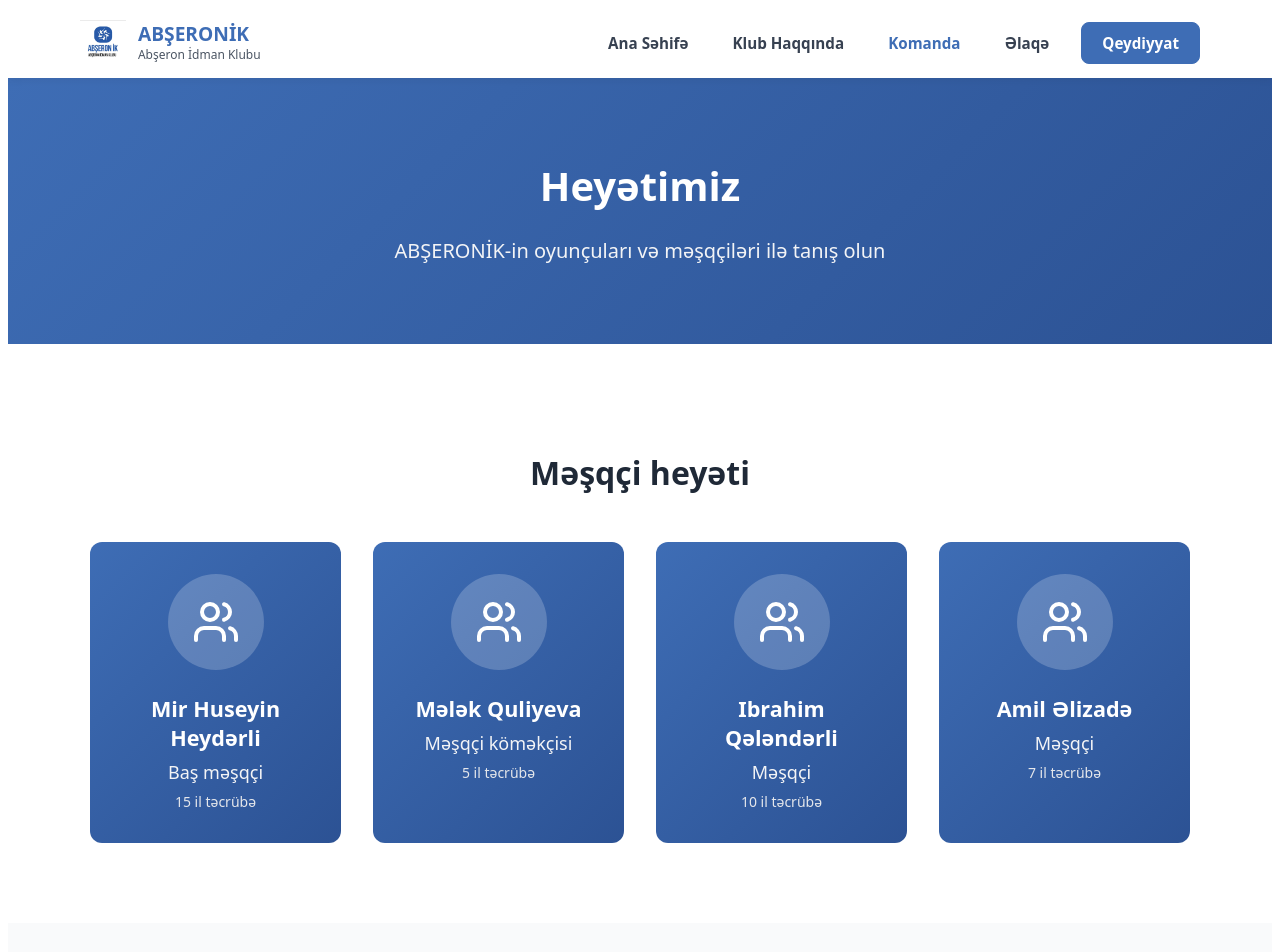
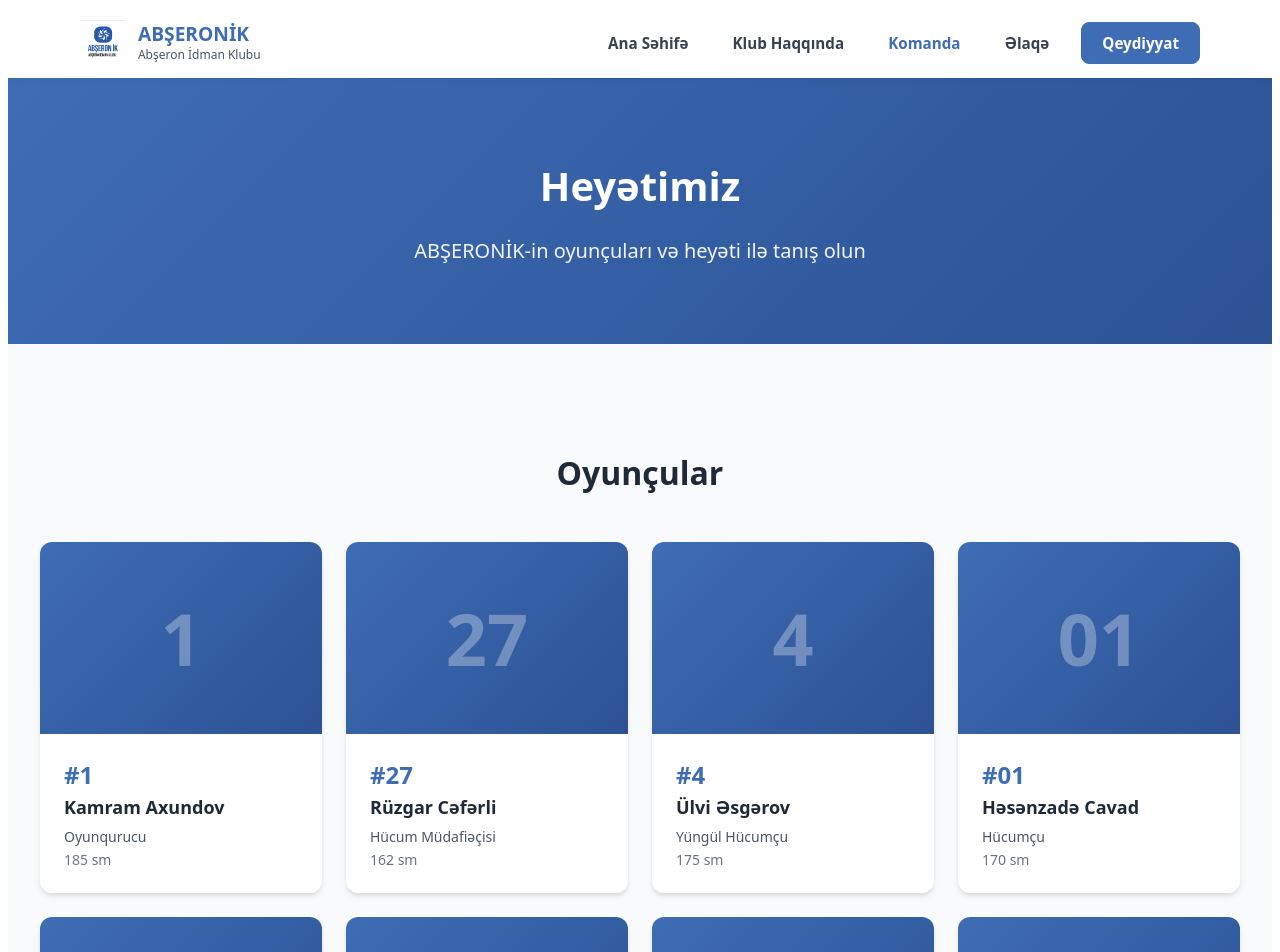
Before and after one commit to EminS17/absheron-ik, a React (Vite) app: page /team in a window 1280 px wide. Shown: the top 952 px of the page. Built offline with nearby package versions, Linux system fonts and the light colour scheme.

Commit message:
Move coaches to staff section

```diff
--- a/src/components/Team.jsx
+++ b/src/components/Team.jsx
@@ -1,30 +1,6 @@
 import React, { useState } from 'react';
-import { Users } from 'lucide-react';
 
 export default function Team() {
-  const coaches = [
-    {
-      name: 'Mir Huseyin Heydərli',
-      position: 'Baş məşqçi',
-      experience: '15 il təcrübə',
-    },
-    {
-      name: 'Mələk Quliyeva',
-      position: 'Məşqçi köməkçisi',
-      experience: '5 il təcrübə',
-    },
-    {
-      name: 'Ibrahim Qələndərli',
-      position: 'Məşqçi',
-      experience: '10 il təcrübə',
-    },
-    {
-      name: 'Amil Əlizadə',
-      position: 'Məşqçi',
-      experience: '7 il təcrübə',
-    },
-  ];
-
   const players = [
     {
       number: '1',
@@ -78,6 +54,10 @@ export default function Team() {
 
   const staff = [
     { name: 'Nihad Mahmudzade', position: 'Klubun sahibi' },
+    { name: 'Mir Huseyin Heydərli', position: 'Baş məşqçi' },
+    { name: 'Mələk Quliyeva', position: 'Məşqçi köməkçisi' },
+    { name: 'Ibrahim Qələndərli', position: 'Məşqçi' },
+    { name: 'Amil Əlizadə', position: 'Məşqçi' },
   ];
 
   const [hoveredPlayer, setHoveredPlayer] = useState(null);
@@ -120,45 +100,6 @@ export default function Team() {
       textAlign: 'center',
       marginBottom: '48px',
       color: '#1f2937'
-    },
-    coachesGrid: {
-      display: 'grid',
-      gridTemplateColumns: 'repeat(auto-fit, minmax(250px, 1fr))',
-      gap: '32px',
-      maxWidth: '1100px',
-      margin: '0 auto'
-    },
-    coachCard: {
-      background: 'linear-gradient(135deg, #3E6DB5 0%, #2C5294 100%)',
-      borderRadius: '12px',
-      padding: '32px',
-      color: '#ffffff',
-      textAlign: 'center'
-    },
-    iconWrapper: {
-      backgroundColor: 'rgba(255, 255, 255, 0.2)',
-      width: '96px',
-      height: '96px',
-      borderRadius: '50%',
-      display: 'flex',
-      alignItems: 'center',
-      justifyContent: 'center',
-      margin: '0 auto 24px auto'
-    },
-    coachName: {
-      fontSize: '1.35rem',
-      fontWeight: 'bold',
-      margin: '0 0 8px 0'
-    },
-    coachPos: {
-      fontSize: '1.125rem',
-      color: '#f3f4f6',
-      margin: '0 0 8px 0'
-    },
-    coachExp: {
-      fontSize: '0.875rem',
-      color: '#e5e7eb',
-      margin: 0
     },
     playersGrid: {
       display: 'grid',
@@ -218,7 +159,7 @@ export default function Team() {
       display: 'grid',
       gridTemplateColumns: 'repeat(auto-fit, minmax(250px, 1fr))',
       gap: '24px',
-      maxWidth: '896px',
+      maxWidth: '1000px',
       margin: '0 auto'
     },
     staffCard: (isHovered) => ({
@@ -268,27 +209,8 @@ export default function Team() {
         <div style={styles.container}>
           <h1 style={styles.heroTitle}>Heyətimiz</h1>
           <p style={styles.heroSubtitle}>
-            ABŞERONİK-in oyunçuları və məşqçiləri ilə tanış olun
+            ABŞERONİK-in oyunçuları və heyəti ilə tanış olun
           </p>
-        </div>
-      </section>
-
-      {/* Coaches Section */}
-      <section style={{ ...styles.section, ...styles.bgWhite }}>
-        <div style={styles.container}>
-          <h2 style={styles.sectionTitle}>Məşqçi heyəti</h2>
-          <div style={styles.coachesGrid}>
-            {coaches.map((coach, index) => (
-              <div key={index} style={styles.coachCard}>
-                <div style={styles.iconWrapper}>
-                  <Users size={48} />
-                </div>
-                <h3 style={styles.coachName}>{coach.name}</h3>
-                <p style={styles.coachPos}>{coach.position}</p>
-                <p style={styles.coachExp}>{coach.experience}</p>
-              </div>
-            ))}
-          </div>
         </div>
       </section>
 
```
